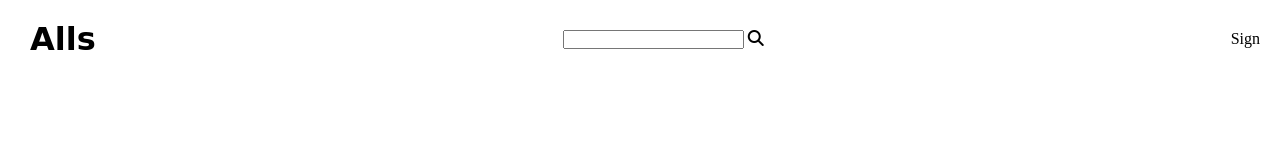
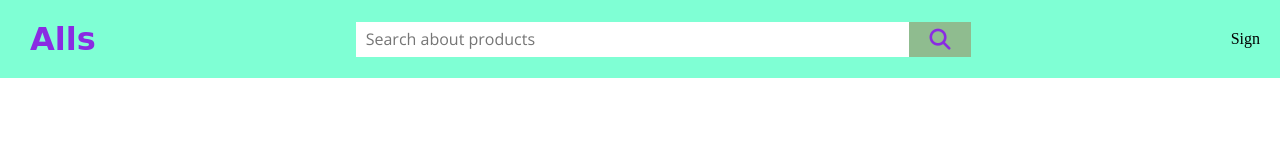
Before and after one commit to Ahmed101Mohammed/Alls, a website: page views/index.html in a window 1280 px wide. Drawn offline with nearby package versions, Linux system fonts and the light colour scheme; a web font is replaced by a local one.

Commit message:
modify the search box and icon with CSS.

```diff
--- a/public/cssFiles/header.css
+++ b/public/cssFiles/header.css
@@ -6,12 +6,55 @@ header {
     display: flex;
     justify-content: space-between;
     align-items: center;
+    background-color: aquamarine;
 }
 
     /* webSite title styel OPEN */
 h1
 {
     font-family: 'DynaPuff', cursive;
+    color: blueviolet;
 }
     /* webSite title styel CLOSE */
+
+    /* search form style OPEN */
+form
+{
+    height: 100%;
+    width: 50%;
+    display: flex;
+    align-items: center;
+}
+        /* search input styel OPEN */
+form input
+{
+    outline: none;
+    border: none;
+    height: 35px;
+    padding-left: 10px;
+    width: 90%;
+    font-size: 16px;
+    font-family: 'DynaPuff', cursive;
+    font-family: 'Open Sans', sans-serif;
+
+}
+        /* search input styel CLOSE */
+
+        /* search icon styel OPEN */
+form i
+{
+    color: blueviolet;
+    font-size: 21px;
+    width: 10%;
+    text-align: center;
+    height: 35px;
+    display: flex !important;
+    align-items: center;
+    justify-content: center;
+    background-color: darkseagreen;
+    cursor: pointer;
+}
+        /* search icon styel CLOSE */
+
+    /* search form style CLOSE */
 /* header style CLOSE */
--- a/views/index.html
+++ b/views/index.html
@@ -7,16 +7,22 @@
     <!-- font-awesome cdn -->
     <link rel="stylesheet" href="https://cdnjs.cloudflare.com/ajax/libs/font-awesome/6.1.2/css/all.min.css" integrity="sha512-1sCRPdkRXhBV2PBLUdRb4tMg1w2YPf37qatUFeS7zlBy7jJI8Lf4VHwWfZZfpXtYSLy85pkm9GaYVYMfw5BC1A==" crossorigin="anonymous" referrerpolicy="no-referrer" />
 
-    <!-- header style -->
-    <link rel="stylesheet" href="/cssFiles/header.css">
-
     <!-- main css file for page content -->
     <link rel="stylesheet" href="/cssFiles/indexCssFiles/index.css">
 
-    <!-- Project title fornt -->
-    <link rel="preconnect" href="https://fonts.googleapis.com">
-    <link rel="preconnect" href="https://fonts.gstatic.com" crossorigin>
-    <link href="https://fonts.googleapis.com/css2?family=DynaPuff:wght@500&display=swap" rel="stylesheet">
+    <!-- copy from here for header styles file -->
+
+        <!-- header style -->
+        <link rel="stylesheet" href="/cssFiles/header.css">
+
+        <!-- Project title fornt -->
+        <link rel="preconnect" href="https://fonts.googleapis.com">
+        <link rel="preconnect" href="https://fonts.gstatic.com" crossorigin>
+        <link href="https://fonts.googleapis.com/css2?family=DynaPuff:wght@500&display=swap" rel="stylesheet">
+        <!-- search font -->
+        <link href="https://fonts.googleapis.com/css2?family=DynaPuff:wght@500&family=Open+Sans&display=swap" rel="stylesheet">
+
+    <!-- Copy end -->
     <!-- page title -->
     <title>Home</title>
 </head>
@@ -25,7 +31,7 @@
     <header>
         <h1>Alls</h1>
         <form>
-            <input type="text">
+            <input type="text" placeholder="Search about products">
             <i class="fa-solid fa-magnifying-glass"></i>
         </form>
         <div>Sign</div>
```
